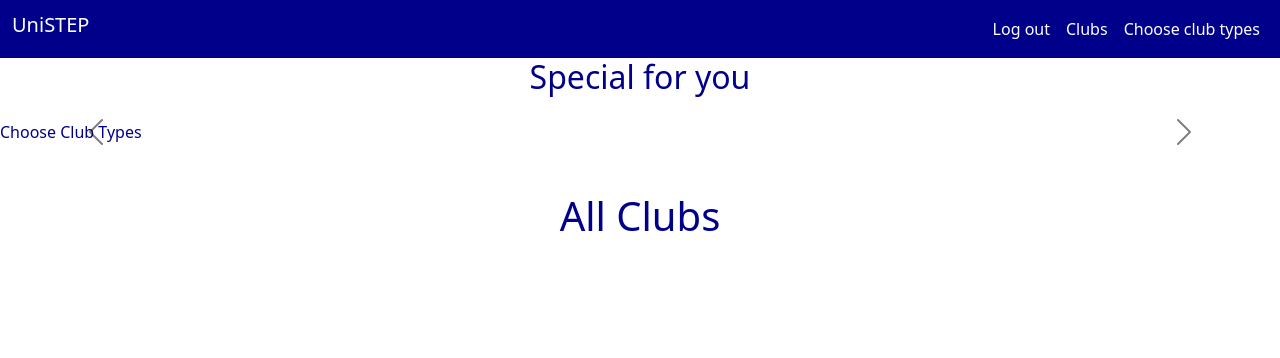
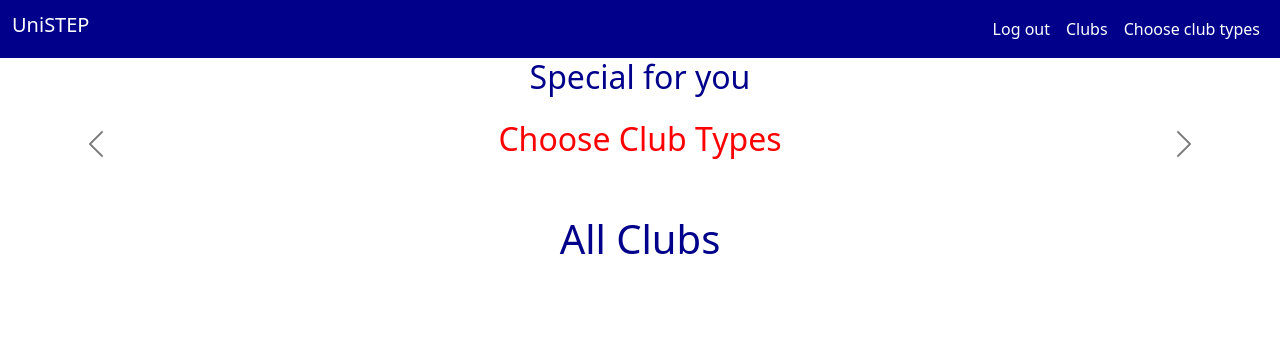
Before and after one commit to yerkebayev/Milestone-Demo, a Spring Boot app: page /clubs.html in a window 1280 px wide. Shown: the top 358 px of the page. Run offline with Spring Boot 4, Linux system fonts and the light colour scheme; data that the repository does not hold is empty.

Commit message:
hot fixing

```diff
--- a/src/main/resources/static/club.js
+++ b/src/main/resources/static/club.js
@@ -171,7 +171,7 @@ $(document).ready(function() {
 
             const recommendedClubsList = $("#recommendedClubs2");
             if(recommendedClubs.length === 0) {
-                const textItem = `<div>Choose Club Types</div>`;
+                const textItem = `<h2 style="text-align: center; color: red"> Choose Club Types</h2>`;
                 recommendedClubsList.append(textItem);
             } else {
                 for (let index = 0; index < recommendedClubs.length; index++) {
--- a/src/main/resources/static/clubs.html
+++ b/src/main/resources/static/clubs.html
@@ -43,7 +43,9 @@
 
 <h2 class="text-center mb-4">Special for you</h2>
 <div class="carousel carousel-dark slide mt-4" id="carouselExampleControls" data-bs-ride="carousel">
-  <div class="carousel-inner" id="recommendedClubs">
+  <div class="carousel-inner" id="recommendedClubs" style="display: flex;
+  align-items: center;
+  justify-content: center;">
   </div>
   <button class="carousel-control-prev" type="button" data-bs-target="#carouselExampleControls" data-bs-slide="prev">
     <span class="carousel-control-prev-icon" aria-hidden="true"></span>
--- a/src/main/resources/static/clubs.js
+++ b/src/main/resources/static/clubs.js
@@ -40,7 +40,7 @@ $(document).ready(function() {
 
             const recommendedClubsList = $("#recommendedClubs");
             if(recommendedClubs.length === 0) {
-                const textItem = `<div>Choose Club Types</div>`;
+                const textItem = `<h2 style="text-align: center; color: red"> Choose Club Types</h2>`;
                 recommendedClubsList.append(textItem);
             } else {
                 for (let index = 0; index < recommendedClubs.length; index++) {
--- a/src/main/resources/static/register.html
+++ b/src/main/resources/static/register.html
@@ -54,7 +54,7 @@
                   </div>
 
                   <div class="form-outline mb-3">
-                    <input type="password" id="password" class="form-control form-control-lg" minlength="4" placeholder="Password, Min length = 8" required/>
+                    <input type="password" id="password" class="form-control form-control-lg" minlength="4" placeholder="Password, Min length = 4" required/>
                   </div>
 
                   <div class="form-outline mb-3">
```
Also changed, not shown: 4 other files.
